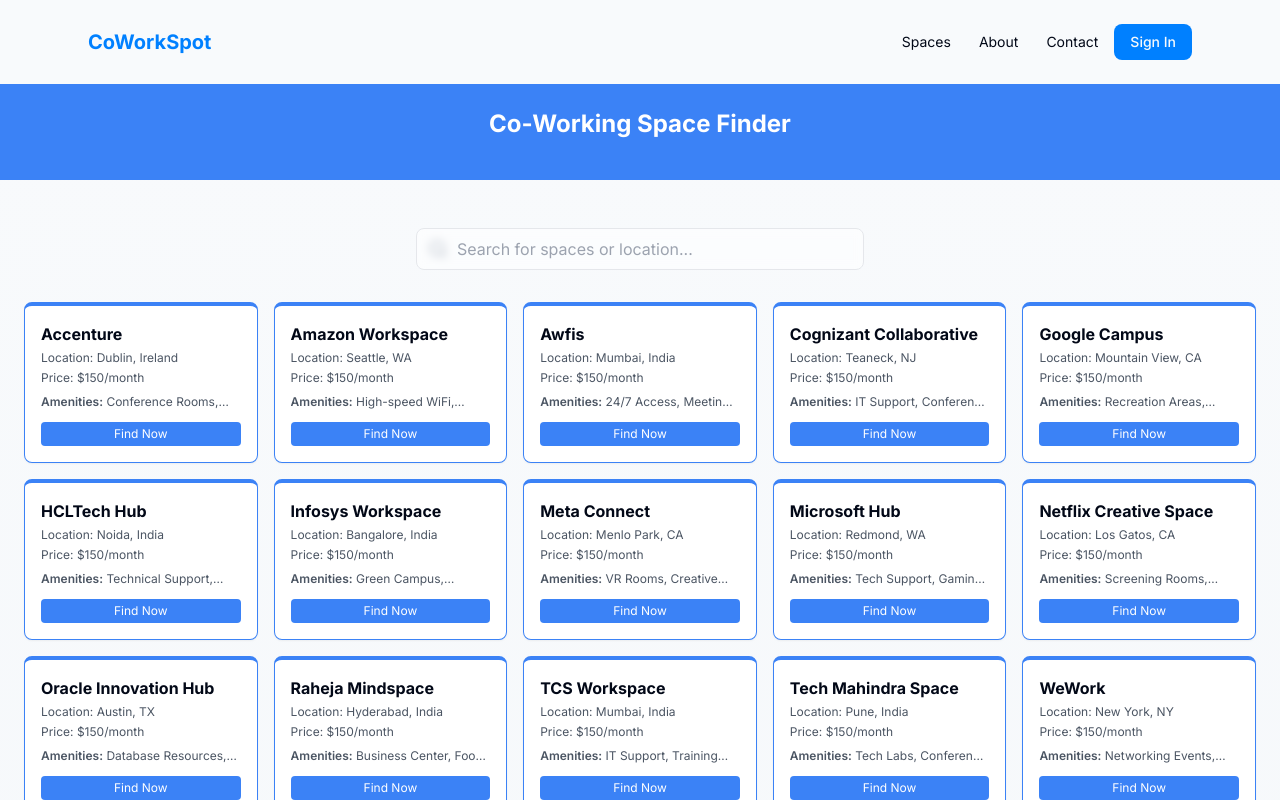
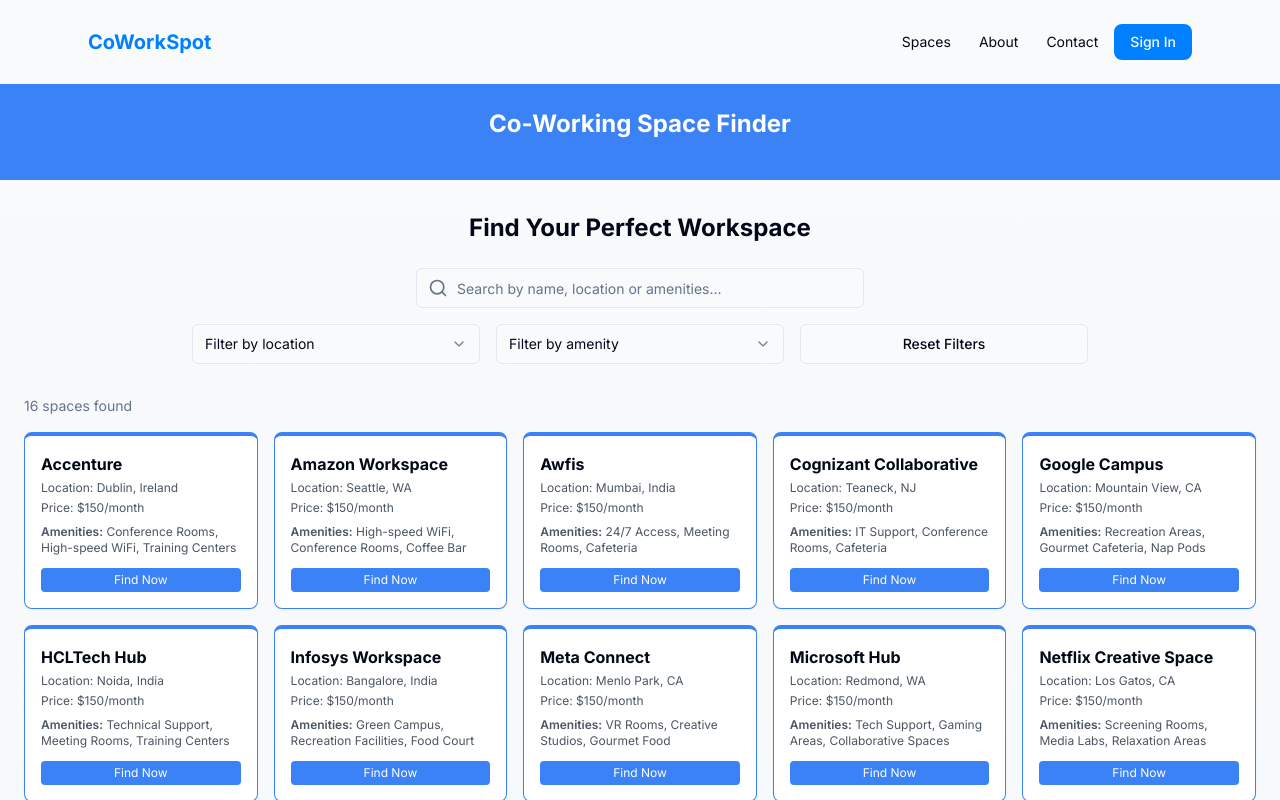
Before and after one commit to maneeshsit/coworkspot-finder, a React (Vite) app: page / in a window 1280 px wide. Shown: the top 800 px of the page. Built offline with nearby package versions, Linux system fonts and the light colour scheme.

Commit message:
feat: Enable search functionality
This commit enables the search feature, allowing users to search for coworking spaces by area, company name, and amenities.

```diff
--- a/src/components/SpaceCard.tsx
+++ b/src/components/SpaceCard.tsx
@@ -16,8 +16,8 @@ const SpaceCard: React.FC<SpaceCardProps> = ({ space }) => {
         <p className="text-xs text-gray-600 mb-1">Price: $150/month</p>
 
         <div className="mt-2">
-          <p className="text-xs text-gray-600 line-clamp-1">
-            <span className="font-semibold">Amenities:</span> {space.amenities.slice(0, 2).join(', ')}
+          <p className="text-xs text-gray-600 line-clamp-2">
+            <span className="font-semibold">Amenities:</span> {space.amenities.join(', ')}
           </p>
         </div>
 
--- a/src/components/SpacesList.tsx
+++ b/src/components/SpacesList.tsx
@@ -1,41 +1,126 @@
 
-import React, { useState } from 'react';
+import React, { useState, useEffect } from 'react';
 import { coworkingSpaces } from '../lib/data';
 import SpaceCard from './SpaceCard';
-import { Search } from 'lucide-react';
+import { Search, Filter } from 'lucide-react';
+import { Input } from './ui/input';
+import { Select, SelectContent, SelectItem, SelectTrigger, SelectValue } from './ui/select';
+import { Button } from './ui/button';
 
 const SpacesList: React.FC = () => {
   const [filterText, setFilterText] = useState('');
+  const [selectedLocation, setSelectedLocation] = useState('');
+  const [selectedAmenity, setSelectedAmenity] = useState('');
 
-  // Filter spaces based on search
-  const filteredSpaces = filterText
-    ? coworkingSpaces.filter(space =>
+  // Extract unique locations and amenities for filters
+  const uniqueLocations = [...new Set(coworkingSpaces.map(space => space.location))].sort();
+
+  // Get all unique amenities across all spaces
+  const allAmenities = coworkingSpaces.flatMap(space => space.amenities);
+  const uniqueAmenities = [...new Set(allAmenities)].sort();
+
+  // Filter spaces based on search and filters
+  const filteredSpaces = coworkingSpaces.filter(space => {
+    // Text search filter (name, location, description)
+    const matchesText = !filterText ||
       space.name.toLowerCase().includes(filterText.toLowerCase()) ||
       space.location.toLowerCase().includes(filterText.toLowerCase()) ||
-        space.description.toLowerCase().includes(filterText.toLowerCase())
-      )
-    : coworkingSpaces;
+      space.description.toLowerCase().includes(filterText.toLowerCase()) ||
+      space.amenities.some(amenity => amenity.toLowerCase().includes(filterText.toLowerCase()));
+
+    // Location filter
+    const matchesLocation = !selectedLocation || space.location === selectedLocation;
+
+    // Amenity filter
+    const matchesAmenity = !selectedAmenity ||
+      space.amenities.some(amenity => amenity === selectedAmenity);
+
+    return matchesText && matchesLocation && matchesAmenity;
+  });
 
   // Sort spaces alphabetically by name
   const sortedSpaces = [...filteredSpaces].sort((a, b) =>
     a.name.localeCompare(b.name)
   );
 
+  // Reset all filters
+  const resetFilters = () => {
+    setFilterText('');
+    setSelectedLocation('');
+    setSelectedAmenity('');
+  };
+
   return (
     <section id="results" className="py-8 bg-gradient-to-b from-background to-secondary/30">
       <div className="container max-w-7xl mx-auto px-4 sm:px-6">
-        {/* Filter input */}
-        <div className="relative max-w-md mx-auto mt-4 mb-8">
+        {/* Advanced search and filters */}
+        <div className="mb-8 space-y-4">
+          <h2 className="text-2xl font-bold text-center mb-6">Find Your Perfect Workspace</h2>
+
+          {/* Search input */}
+          <div className="relative max-w-md mx-auto">
             <div className="absolute inset-y-0 left-0 pl-3 flex items-center pointer-events-none">
               <Search className="h-5 w-5 text-muted-foreground" />
             </div>
-          <input
+            <Input
               type="text"
               value={filterText}
               onChange={(e) => setFilterText(e.target.value)}
-            placeholder="Search for spaces or location..."
-            className="block w-full pl-10 pr-3 py-2 border border-gray-200 rounded-lg bg-white/50 backdrop-blur-sm focus:ring-2 focus:ring-primary/20 focus:border-primary focus:outline-none"
+              placeholder="Search by name, location or amenities..."
+              className="pl-10 pr-3 w-full"
             />
+          </div>
+
+          {/* Filters */}
+          <div className="grid grid-cols-1 sm:grid-cols-2 lg:grid-cols-3 gap-4 max-w-4xl mx-auto">
+            {/* Location filter */}
+            <div>
+              <Select value={selectedLocation} onValueChange={setSelectedLocation}>
+                <SelectTrigger>
+                  <SelectValue placeholder="Filter by location" />
+                </SelectTrigger>
+                <SelectContent>
+                  {uniqueLocations.map(location => (
+                    <SelectItem key={location} value={location}>
+                      {location}
+                    </SelectItem>
+                  ))}
+                </SelectContent>
+              </Select>
+            </div>
+
+            {/* Amenity filter */}
+            <div>
+              <Select value={selectedAmenity} onValueChange={setSelectedAmenity}>
+                <SelectTrigger>
+                  <SelectValue placeholder="Filter by amenity" />
+                </SelectTrigger>
+                <SelectContent>
+                  {uniqueAmenities.map(amenity => (
+                    <SelectItem key={amenity} value={amenity}>
+                      {amenity}
+                    </SelectItem>
+                  ))}
+                </SelectContent>
+              </Select>
+            </div>
+
+            {/* Reset filters button */}
+            <div className="flex items-center">
+              <Button
+                onClick={resetFilters}
+                variant="outline"
+                className="w-full"
+              >
+                Reset Filters
+              </Button>
+            </div>
+          </div>
+        </div>
+
+        {/* Results count */}
+        <div className="mb-4 text-sm text-muted-foreground">
+          <p>{sortedSpaces.length} spaces found</p>
         </div>
 
         {/* Spaces grid */}
@@ -49,14 +134,15 @@ const SpacesList: React.FC = () => {
           {sortedSpaces.length === 0 && (
             <div className="col-span-full text-center py-12">
               <p className="text-lg text-muted-foreground">
-                No spaces found matching "{filterText}"
+                No spaces found matching your criteria
               </p>
-              <button
-                onClick={() => setFilterText('')}
-                className="mt-4 px-4 py-2 text-sm font-medium text-primary bg-primary/10 rounded-lg hover:bg-primary/20 transition-colors"
+              <Button
+                onClick={resetFilters}
+                className="mt-4"
+                variant="outline"
               >
-                Clear filter
-              </button>
+                Clear all filters
+              </Button>
             </div>
           )}
         </div>
```
Lines whose indentation alone changed are shown as unchanged.
